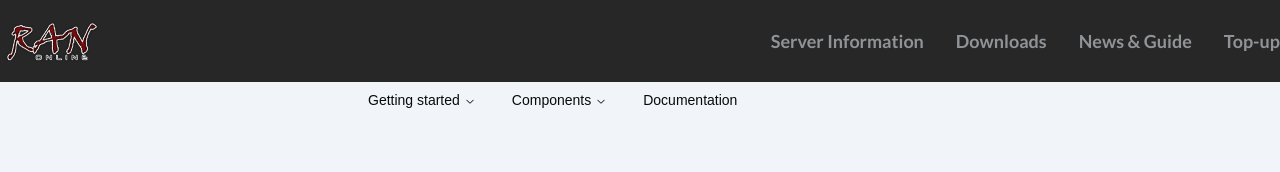
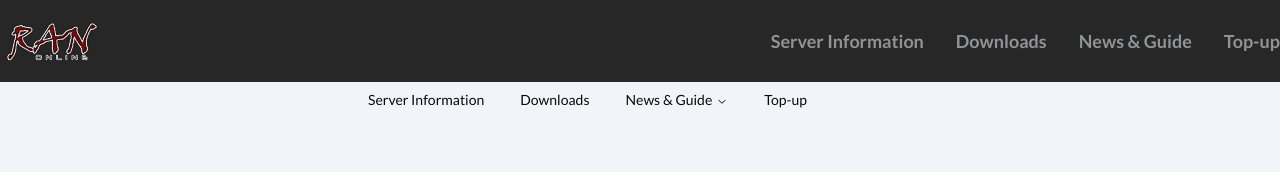
Before and after one commit to haroldm2598/elitegrounds, a Next.js app: page /testing in a window 1280 px wide. Shown: the top 172 px of the page. Built offline with nearby package versions, Linux system fonts and the light colour scheme.

Commit message:
bug: new navigation menu

```diff
--- a/components/reusable/NavMenubar.tsx
+++ b/components/reusable/NavMenubar.tsx
@@ -1,9 +1,13 @@
 'use client';
 
-import * as React from 'react';
+import { ComponentPropsWithoutRef, ElementRef, forwardRef } from 'react';
 import Link from 'next/link';
 
 import { cn } from '@/lib/utils';
+import { lato } from '@/lib/font';
+
+import { navLinks } from '@/lib/dataSample';
+
 import {
 	NavigationMenu,
 	NavigationMenuContent,
@@ -13,134 +17,98 @@ import {
 	NavigationMenuTrigger,
 	navigationMenuTriggerStyle
 } from '@/components/ui/navigation-menu';
-interface ComponentProps {
-	title: string;
-	href: string;
-	description: string;
-}
-
-const components: ComponentProps[] = [
-	{
-		title: 'Alert Dialog',
-		href: '/docs/primitives/alert-dialog',
-		description:
-			'A modal dialog that interrupts the user with important content and expects a response.'
-	},
-	{
-		title: 'Hover Card',
-		href: '/docs/primitives/hover-card',
-		description: 'For sighted users to preview content available behind a link.'
-	},
-	{
-		title: 'Progress',
-		href: '/docs/primitives/progress',
-		description:
-			'Displays an indicator showing the completion progress of a task, typically displayed as a progress bar.'
-	},
-	{
-		title: 'Scroll-area',
-		href: '/docs/primitives/scroll-area',
-		description: 'Visually or semantically separates content.'
-	},
-	{
-		title: 'Tabs',
-		href: '/docs/primitives/tabs',
-		description:
-			'A set of layered sections of content—known as tab panels—that are displayed one at a time.'
-	},
-	{
-		title: 'Tooltip',
-		href: '/docs/primitives/tooltip',
-		description:
-			'A popup that displays information related to an element when the element receives keyboard focus or the mouse hovers over it.'
-	}
-];
-
-const componentSecond: ComponentProps[] = [
-	{
-		title: 'Alert Dialog',
-		href: '/docs/primitives/alert-dialog',
-		description:
-			'A modal dialog that interrupts the user with important content and expects a response.'
-	},
-	{
-		title: 'Hover Card',
-		href: '/docs/primitives/hover-card',
-		description: 'For sighted users to preview content available behind a link.'
-	},
-	{
-		title: 'Progress',
-		href: '/docs/primitives/progress',
-		description:
-			'Displays an indicator showing the completion progress of a task, typically displayed as a progress bar.'
-	}
-];
 
 export default function NavMenubar() {
 	return (
 		<NavigationMenu>
 			<NavigationMenuList>
-				<NavigationMenuItem>
-					<NavigationMenuTrigger>Getting started</NavigationMenuTrigger>
+				{navLinks.map((item, index) => {
+					const { name, links, contents } = item;
+					return (
+						<NavigationMenuItem className={lato.className} key={index}>
+							{/* absolute should be at bottom of current target */}
+
+							{contents?.length ? (
+								<>
+									<NavigationMenuTrigger>{name}</NavigationMenuTrigger>
 									<NavigationMenuContent>
 										<ul className='grid gap-3 p-4 md:w-[100px] lg:w-[200px] lg:grid-cols-1'>
-							{componentSecond.map((component) => (
+											{contents?.map((component) => (
 												<ListItem
-									key={component.title}
-									title={component.title}
-									href={component.href}
+													key={component.contentTitle}
+													title={component.contentTitle}
+													href={component.contentLinks}
 												></ListItem>
 											))}
 										</ul>
 									</NavigationMenuContent>
-				</NavigationMenuItem>
-
+								</>
+							) : (
 								<NavigationMenuItem>
-					<NavigationMenuTrigger>Components</NavigationMenuTrigger>
-					<NavigationMenuContent>
-						<ul className='grid w-[400px] gap-3 p-4 md:w-[500px] md:grid-cols-2 lg:w-[600px] '>
-							{components.map((component) => (
-								<ListItem
-									key={component.title}
-									title={component.title}
-									href={component.href}
-								></ListItem>
-							))}
-						</ul>
-					</NavigationMenuContent>
-				</NavigationMenuItem>
-
-				<NavigationMenuItem>
-					<Link href='/docs' legacyBehavior passHref>
-						<NavigationMenuLink className={navigationMenuTriggerStyle()}>
-							Documentation
+									<Link href={links} legacyBehavior passHref>
+										<NavigationMenuLink
+											className={navigationMenuTriggerStyle()}
+										>
+											{name}
 										</NavigationMenuLink>
 									</Link>
 								</NavigationMenuItem>
+							)}
+						</NavigationMenuItem>
+					);
+				})}
 			</NavigationMenuList>
 		</NavigationMenu>
 	);
 }
 
-const ListItem = React.forwardRef<
-	React.ElementRef<'a'>,
-	React.ComponentPropsWithoutRef<'a'>
->(({ className, title, ...props }, ref) => {
+// (
+// 	<NavigationMenu>
+// 		<NavigationMenuList>
+// 			<NavigationMenuItem className={lato.className}>
+// 				<NavigationMenuTrigger>Server Information</NavigationMenuTrigger>
+// 				<NavigationMenuContent>
+// 					<ul className='grid gap-3 p-4 md:w-[100px] lg:w-[200px] lg:grid-cols-1'>
+// 						{contents?.map((component) => (
+// 							<ListItem
+// 								key={component.title}
+// 								title={component.title}
+// 								href={component.href}
+// 							></ListItem>
+// 						))}
+// 					</ul>
+// 				</NavigationMenuContent>
+// 			</NavigationMenuItem>
+
+// 			<NavigationMenuItem>
+// 				<Link href='/testing' legacyBehavior passHref>
+// 					<NavigationMenuLink className={navigationMenuTriggerStyle()}>
+// 						Downloads
+// 					</NavigationMenuLink>
+// 				</Link>
+// 			</NavigationMenuItem>
+// 		</NavigationMenuList>
+// 	</NavigationMenu>
+// );
+
+const ListItem = forwardRef<ElementRef<'a'>, ComponentPropsWithoutRef<'a'>>(
+	({ className, title, ...props }, ref) => {
 		return (
 			<li>
 				<NavigationMenuLink asChild>
 					<a
 						ref={ref}
 						className={cn(
-						'block select-none space-y-1 rounded-md p-3 leading-none no-underline outline-none transition-colors hover:bg-accent hover:text-accent-foreground focus:bg-accent focus:text-accent-foreground',
+							'text-lg hover:text-custom-main200 font-semibold transition-all duration-300 ease-in-out',
 							className
 						)}
 						{...props}
 					>
-					<div className='text-sm font-medium leading-none'>{title}</div>
+						{title}
 					</a>
 				</NavigationMenuLink>
 			</li>
 		);
-});
+	}
+);
 ListItem.displayName = 'ListItem';
--- a/components/reusable/Navbar.tsx
+++ b/components/reusable/Navbar.tsx
@@ -8,6 +8,7 @@ import { navLinks } from '@/lib/dataSample';
 import { lato } from '@/lib/font';
 
 import MobileDrawer from '../ui/kit/MobileDrawer';
+// import NavMenubar from './NavMenubar';
 
 export default function Navbar() {
 	const pathname = usePathname();
@@ -44,6 +45,10 @@ export default function Navbar() {
 					})}
 				</ul>
 
+				{/* <div className='hidden lg:flex gap-8'>
+					<NavMenubar />
+				</div> */}
+
 				<div className='flex lg:hidden'>
 					<MobileDrawer />
 				</div>
```
Lines whose indentation alone changed are shown as unchanged.
